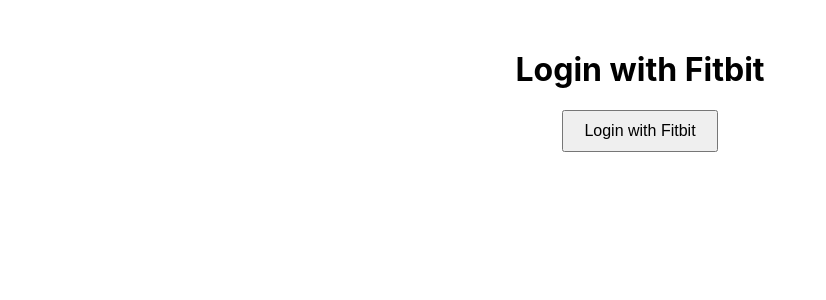
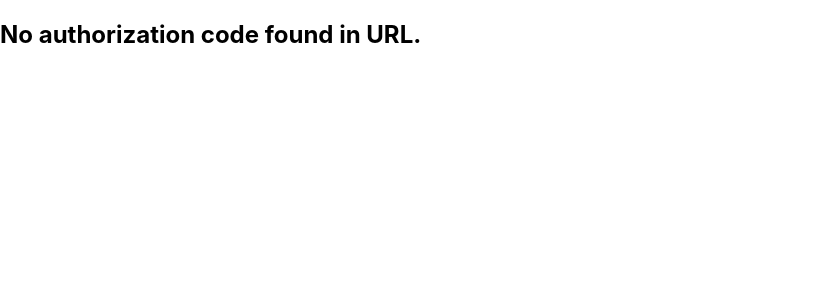
Before and after one commit to Shivamgoyal5/fitbit-server, a React (Create React App) app in the folder client/: page /callback in a window 1280 px wide. Before the commit this address led to /. Shown: the top 300 px of the page, without its empty margins (0-826 px from the left). Built offline with nearby package versions, Linux system fonts and the light colour scheme.

Commit message:
Update callback.js

```diff
--- a/client/src/callback.js
+++ b/client/src/callback.js
@@ -30,40 +30,45 @@
 
 // // CallbackPage.jsx
 
-import React, { useEffect } from "react";
+
+import React, { useEffect, useState } from "react";
 import { useNavigate, useSearchParams } from "react-router-dom";
 import axios from "axios";
 
 function Callback() {
   const navigate = useNavigate();
   const [searchParams] = useSearchParams();
+  const [status, setStatus] = useState("Processing Fitbit login...");
 
   useEffect(() => {
     const code = searchParams.get("code");
 
     if (code) {
-            axios.get(`https://fitbit-app-backend.vercel.app/callback?code=${code}`, {
-                withCredentials: true
+      axios
+        .get(`https://fitbit-app-backend.vercel.app/callback?code=${code}`, {
+          withCredentials: true, // ✅ Required to include session cookie
         })
-            .then(response => {
-                // Store user ID in localStorage
+        .then((response) => {
           localStorage.setItem("user_id", response.data.user_id);
-
-                // Add a small delay to ensure session is fully established
+          setStatus("Login successful! Redirecting to profile...");
           setTimeout(() => {
             navigate("/profile");
-                }, 500);
+          }, 1000);
         })
-            .catch(error => {
-                console.error("Error exchanging code for token", error);
-                navigate("/"); // Redirect to home if error occurs
+        .catch((error) => {
+          console.error("Error exchanging code for token:", error.response?.data || error.message);
+          setStatus("Failed to log in with Fitbit.");
         });
     } else {
-            navigate("/"); // Redirect to home if no code
+      setStatus("No authorization code found in URL.");
     }
   }, [searchParams, navigate]);
 
-    return <h2>Processing Fitbit login...</h2>;
+  return (
+    <div>
+      <h2>{status}</h2>
+    </div>
+  );
 }
 
 export default Callback;
```
Lines whose indentation alone changed are shown as unchanged.
